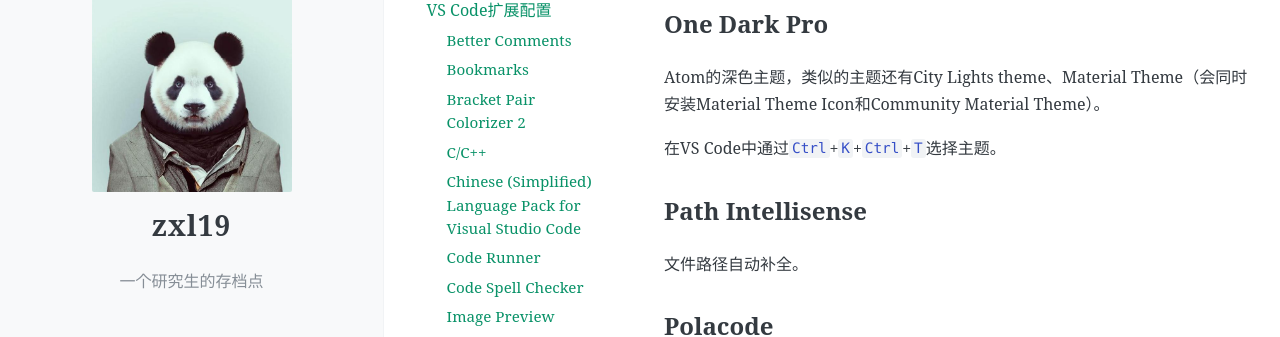
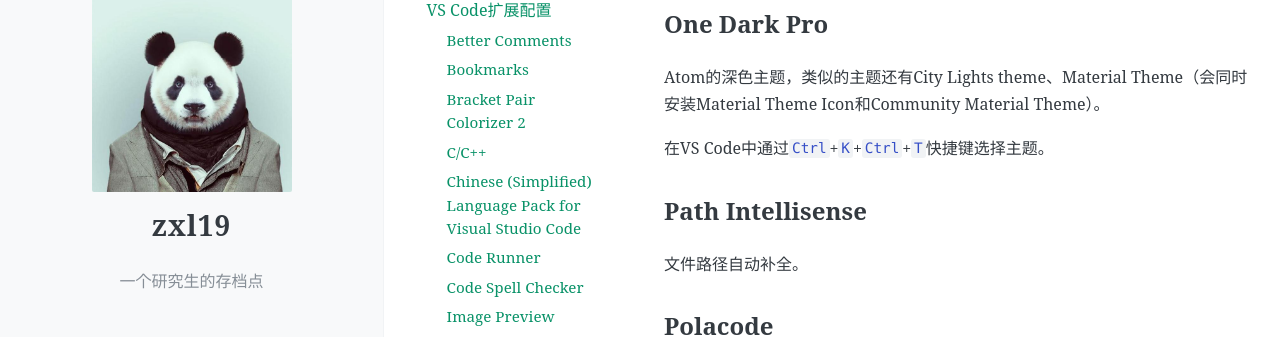
Before and after one commit to zxl19/zxl19.github.io, a Jekyll site: the page built from _posts/2020-06-03-VSCode-extension.md, in a window 1280 px wide and 900 px high, scrolled down 1991 px. Shown: the part 123-460 px from the top of the window. Built offline with Jekyll 4.4.1, drawn with Linux system fonts in a browser that asks for light colours; comment, search, counter and statistics services are not loaded.

Commit message:
Update 2020-06-03-VSCode-extension.md

```diff
--- a/_posts/2020-06-03-VSCode-extension.md
+++ b/_posts/2020-06-03-VSCode-extension.md
@@ -85,7 +85,7 @@ MATLAB语言扩展。
 
 Atom的深色主题，类似的主题还有City Lights theme、Material Theme（会同时安装Material Theme Icon和Community Material Theme）。
 
-在VS Code中通过`Ctrl`+`K`+`Ctrl`+`T`选择主题。
+在VS Code中通过`Ctrl`+`K`+`Ctrl`+`T`快捷键选择主题。
 
 ## Path Intellisense
 
```
